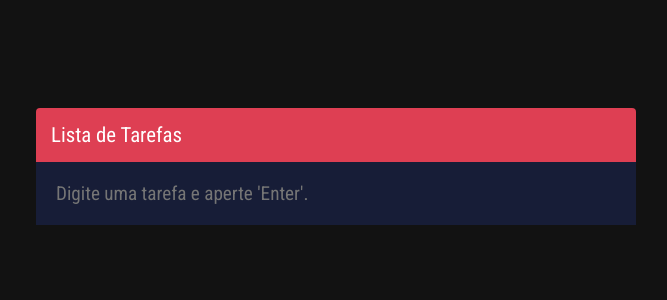
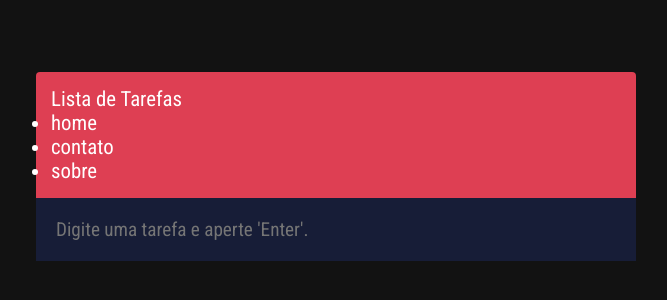
Before and after one commit to Estefanomelo/lista-de-tarefas, a plain HTML site: page index.html in a window 1280 px wide. Shown: the part 234-534 px from the top of the page, without its empty margins (304-971 px from the left). Drawn offline with Linux system fonts and the light colour scheme.

Commit message:
modificando o header

```diff
--- a/index.html
+++ b/index.html
@@ -9,7 +9,15 @@
 <body>
 
   <div class="todolist">
-    <header>Lista de Tarefas</header>
+    <header>Lista de Tarefas
+      <nav>
+        <ul>
+          <li>home</li>
+          <li>contato</li>
+          <li>sobre</li>
+        </ul>
+      </nav>
+    </header>
 
     <section class="wrapper-list">
       <ul id="list" class="list">
```
